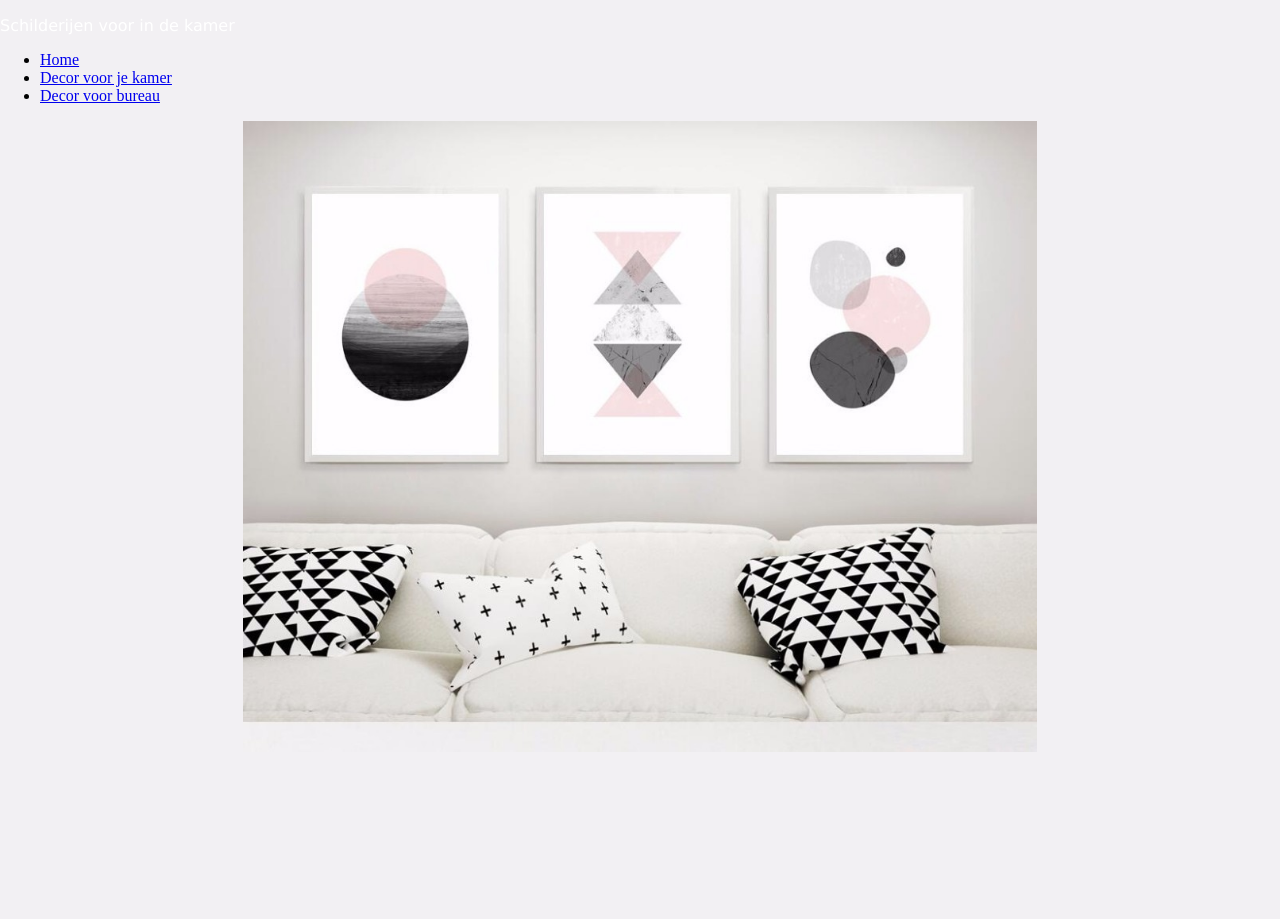
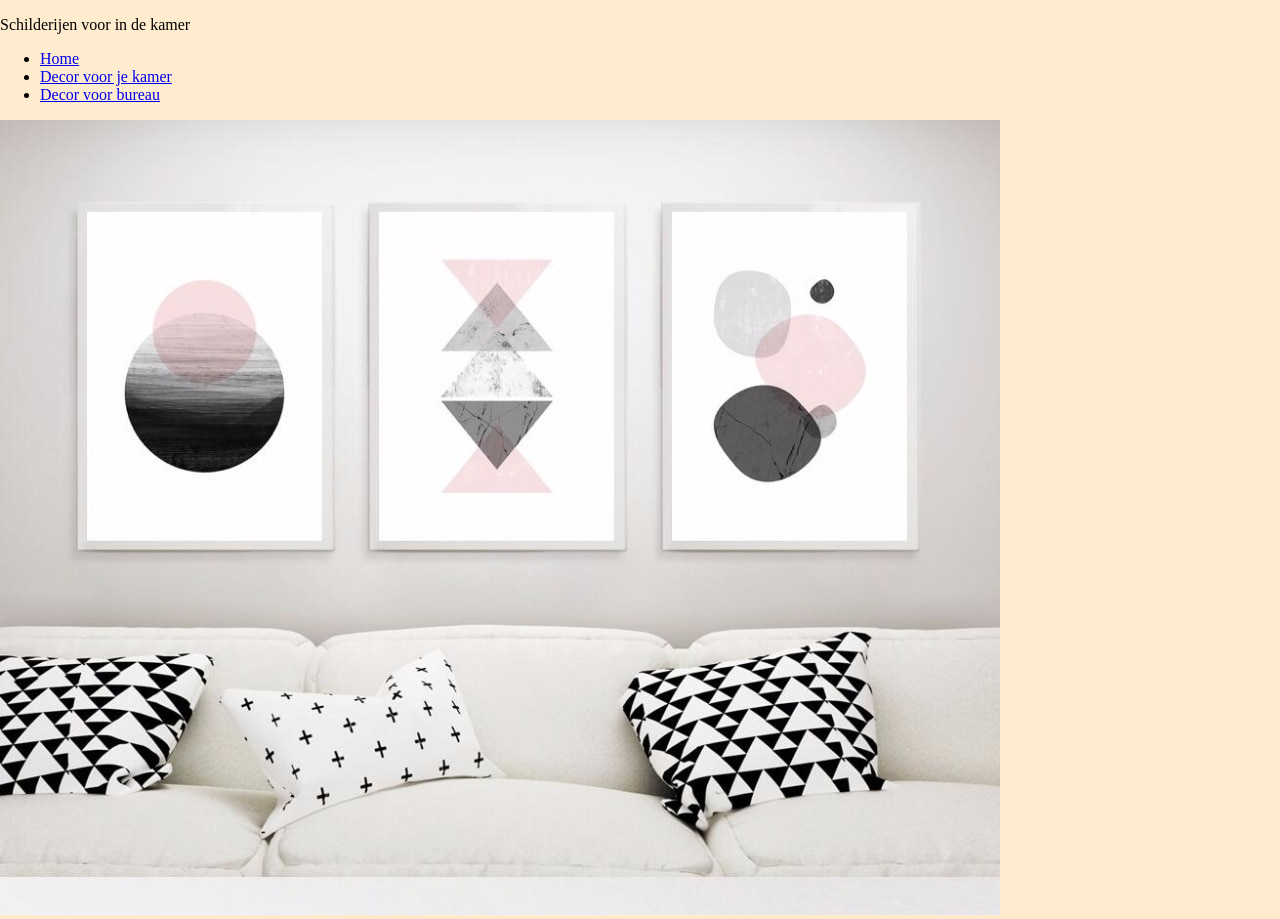
Before and after one commit to noraa06/noraa06.github.io, a plain HTML site: page Overons.html in a window 1280 px wide. Before the commit the page ends 800 px from the top, so only its background shows below. Drawn offline with Linux system fonts and the light colour scheme.

Commit message:
verwijder

```diff
--- a/Overons.html
+++ b/Overons.html
@@ -19,28 +19,3 @@
 
 </body>
 </html>
-<style>
-    body {
-        background-color: rgb(242, 240, 243)
-      }
-
-      h1 {
-        color: white;
-        text-align: center;
-      }
-
-      p {
-        font-family: verdana;
-        font-size: 16px;
-        color: white;
-      }
-
-      img {
-        width: 62%;
-        height: auto;
-        display: block;
-        margin: 0 auto;
-      }
-      </style>
-      </head>
-      <body>
```
